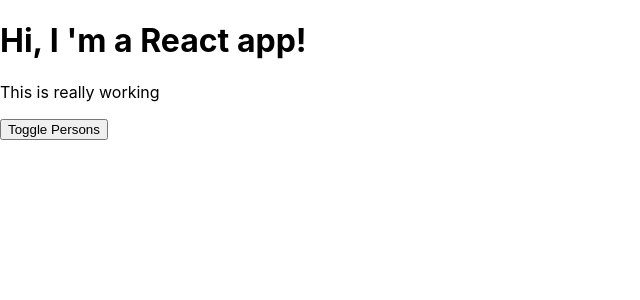
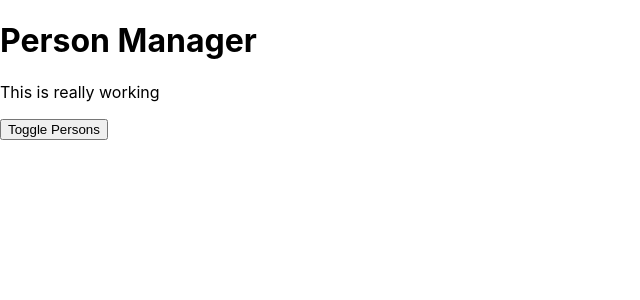
Before and after one commit to orifjon9/ReactApp, a React app: page / in a window 1280 px wide. Shown: the top 300 px of the page, without its empty margins (0-640 px from the left). Built offline with nearby package versions, Linux system fonts and the light colour scheme.

Commit message:
Component Creation Lifecycle in Action

```diff
--- a/src/components/Cockpit/Cockpit.js
+++ b/src/components/Cockpit/Cockpit.js
@@ -18,7 +18,7 @@
     }
 
     return <div className={classes.Cockpit}>
-                <h1> Hi, I 'm a React app!</h1>
+                <h1>{props.title}</h1>
                 <p className={assignedClasses.join(' ')}>This is really working</p>
                 <button className={btnClass}
                         onClick={props.click}>Toggle Persons</button>
--- a/src/components/Persons/Person/Person.js
+++ b/src/components/Persons/Person/Person.js
@@ -6,6 +6,7 @@
     if(random > 0.7){
         throw new Error('Something went wrong!');
     }*/
+    console.log('[Person.js] render');
 
     return (
         <div className={classes.Person}>
--- a/src/components/Persons/Persons.js
+++ b/src/components/Persons/Persons.js
@@ -3,6 +3,7 @@
 import Person from './Person/Person';
 
 const persons = (props) => {
+    console.log('[Persons.js] rendering....');
     return props.persons.map((person, index) =>
                 <Person
                     name={person.name}
--- a/src/containers/App.js
+++ b/src/containers/App.js
@@ -4,6 +4,11 @@
 import classes from './App.css';
 
 class App extends Component {
+
+    constructor(props){
+        super(props);
+        console.log('[App.js] constructor');
+    }
 
     state = {
         persons: [
@@ -13,6 +18,21 @@
         ],
         showPersons: false
     };
+
+    static getDerivedStateFromProps(props, state){
+        console.log('[App.js] getDerivedStateFromProps', props);
+        return state;
+    }
+
+    // legacy
+    // can removed in the future
+    componentWillMount(){
+        console.log('[App.js] componentWillMount');
+    }
+
+    componentDidMount(){
+        console.log('[App.js] componentDidMount');
+    }
 
     nameChangedHandler = (event, id) => {
 
@@ -36,6 +56,8 @@
     togglePersonsHandler = () => this.setState({ showPersons: !this.state.showPersons });
 
     render() {
+        console.log('[App.js] render');
+
         let persons = null;
 
         if (this.state.showPersons) {
@@ -47,6 +69,7 @@
         return (
                 <div className={classes.App}>
                     <Cockpit
+                        title={this.props.appTitle}
                         persons={this.state.persons}
                         showPersons = {this.state.showPersons}
                         click = {this.togglePersonsHandler} />
--- a/src/index.js
+++ b/src/index.js
@@ -4,7 +4,7 @@
 import App from './containers/App';
 import * as serviceWorker from './serviceWorker';
 
-ReactDOM.render(<App />, document.getElementById('root'));
+ReactDOM.render(<App appTitle="Person Manager"/>, document.getElementById('root'));
 
 // If you want your app to work offline and load faster, you can change
 // unregister() to register() below. Note this comes with some pitfalls.
```
